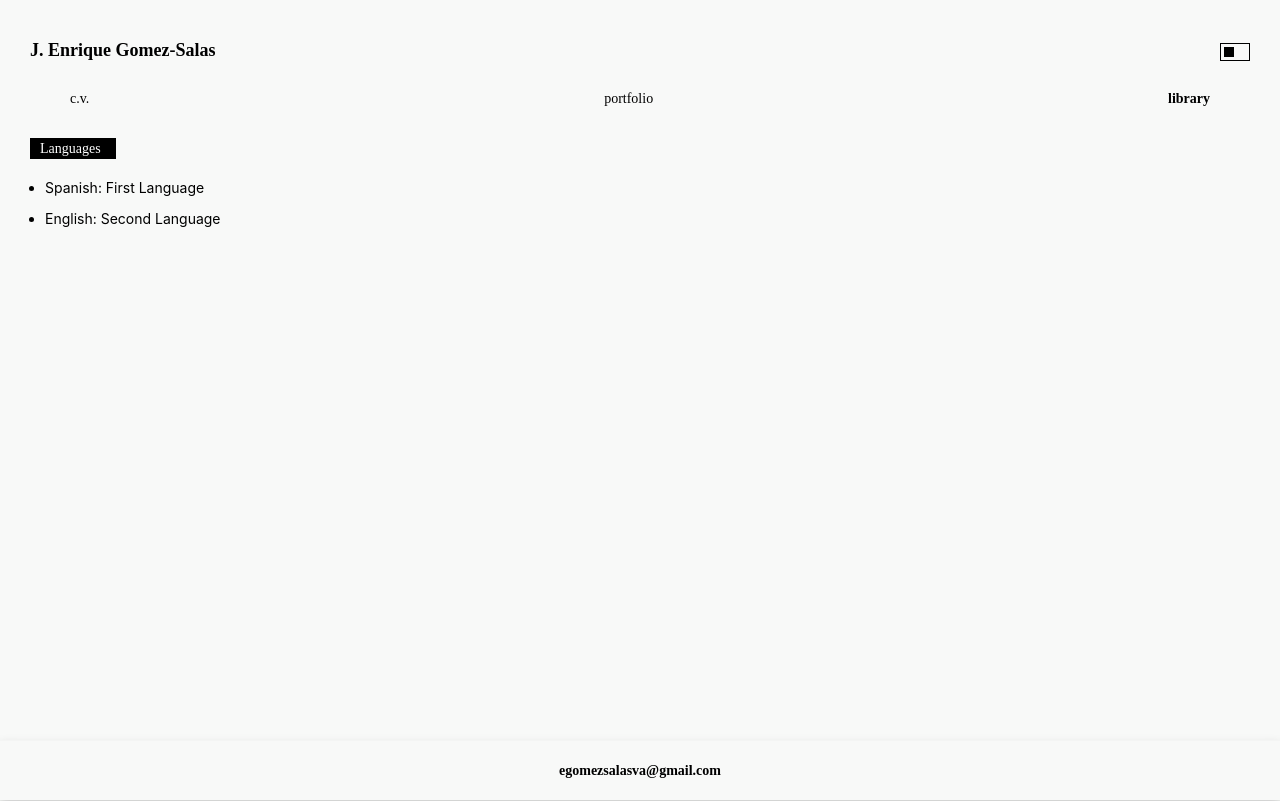
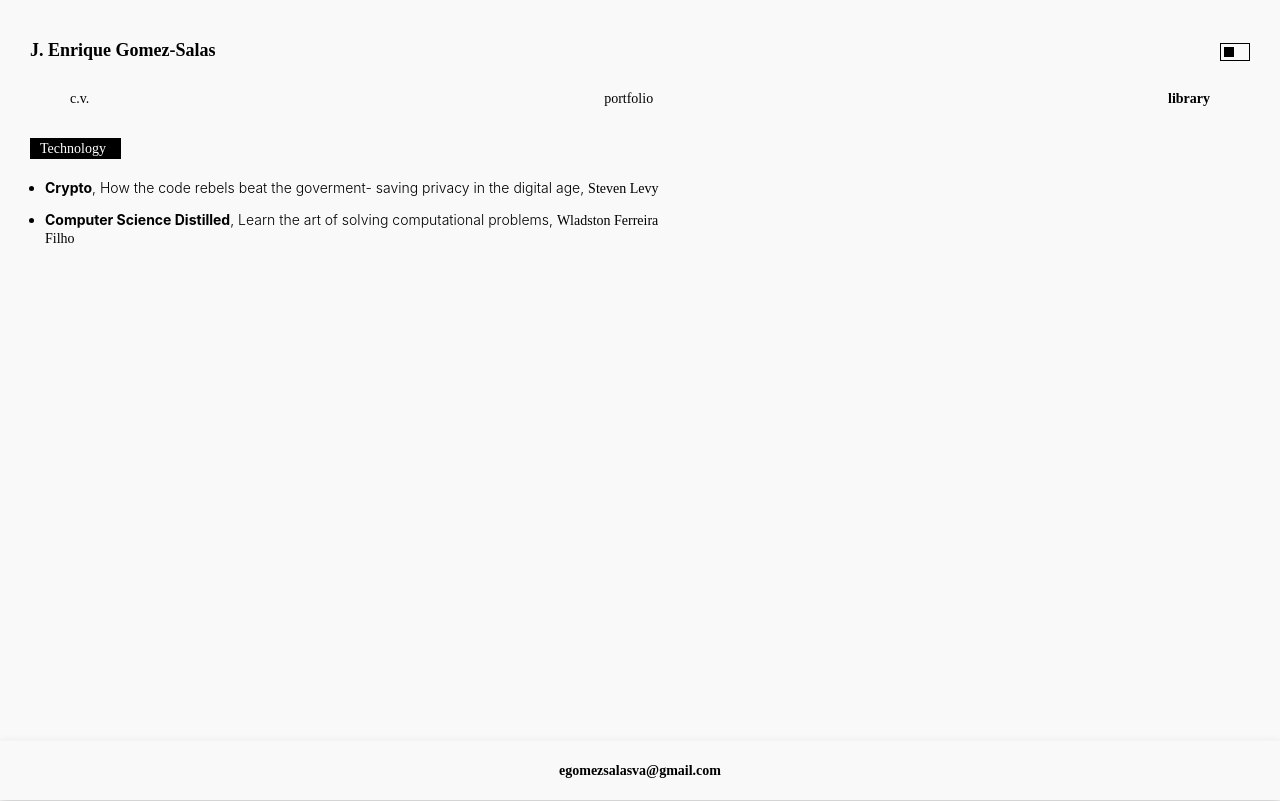
Before and after one commit to egomezsalasva/cv, a React (Create React App) app in the folder client/: page /library in a window 1280 px wide. Built offline with nearby package versions, Linux system fonts and the light colour scheme.

Commit message:
Library Structure

```diff
--- a/client/src/components/library/Library.js
+++ b/client/src/components/library/Library.js
@@ -26,6 +26,16 @@ const SectionsOuter = styled.div`
       li{
         font-size: 14px;
         margin-bottom: 14px;
+        .bookTitle{
+          font-weight: 700;
+        }
+        .bookSubtitle{
+          font-weight: 300;
+        }
+        .bookAuthor{
+          font-family: 'Graphik-RegularItalic';
+          font-weight: 300;
+        }
       }
     }
   }
@@ -41,10 +51,18 @@ const Library = () => {
         <div className="sectionsInner">
 
           <div className="section">
-            <Heading headingName="Languages" classProp="heading" />
+            <Heading headingName="Technology" classProp="heading" />
             <ul>
-              <li>Spanish: First Language</li>
-              <li>English: Second Language</li>
+              <li>
+                <span className="bookTitle">Crypto</span>
+                <span className="bookSubtitle">, How the code rebels beat the goverment- saving privacy in the digital age, </span>
+                <span className="bookAuthor">Steven Levy</span>
+              </li>
+              <li>
+                <span className="bookTitle">Computer Science Distilled</span>
+                <span className="bookSubtitle">, Learn the art of solving computational problems, </span>
+                <span className="bookAuthor">Wladston Ferreira Filho</span>
+              </li>
             </ul>
           </div>
 
```
